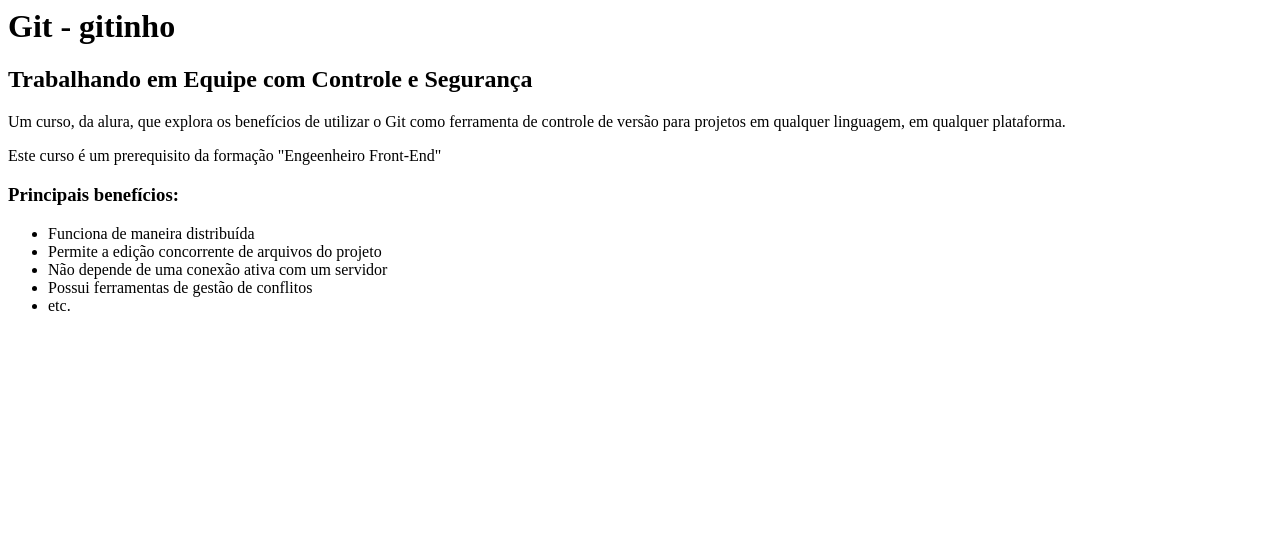
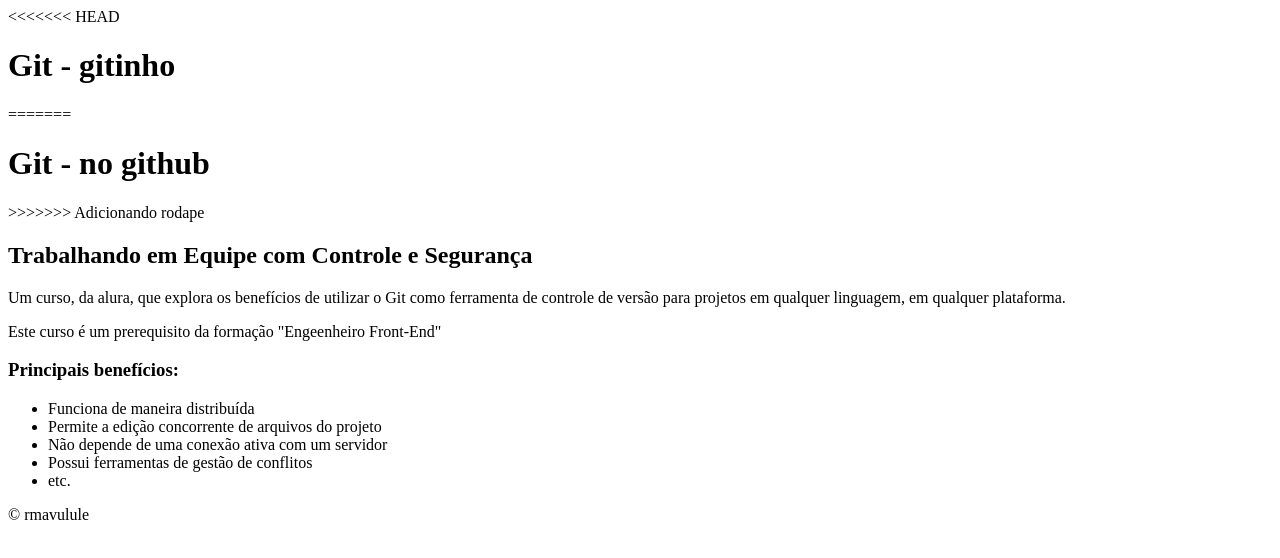
Before and after one commit to rmavulule/curso-git, a plain HTML site: page index.html in a window 1280 px wide. Drawn offline with Linux system fonts and the light colour scheme.

Commit message:
Adicionando rodape

```diff
--- a/index.html
+++ b/index.html
@@ -2,7 +2,11 @@
     <head>
     </head>
     <body>
+<<<<<<< HEAD
     	<h1>Git - gitinho</h1>
+=======
+    	<h1>Git - no github</h1>
+>>>>>>> Adicionando rodape
         <h2>Trabalhando em Equipe com Controle e Segurança</h2>
 
         <p>Um curso, da alura, que explora os benefícios de utilizar o Git como ferramenta de controle de versão para projetos em qualquer linguagem, em qualquer plataforma.</p>
@@ -18,4 +22,5 @@
         </ul>
 
     </body>
+    <footer>&copy; rmavulule</footer>
 </html>
```
